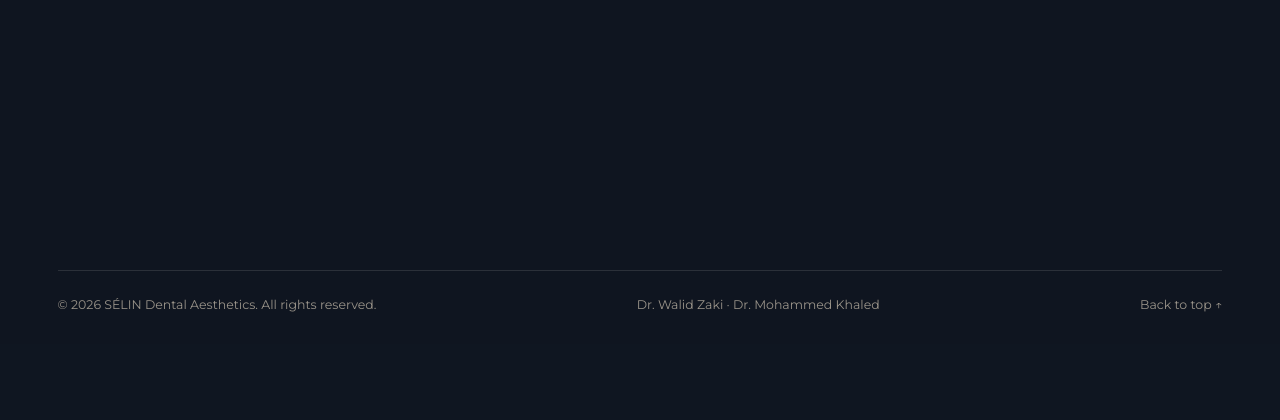
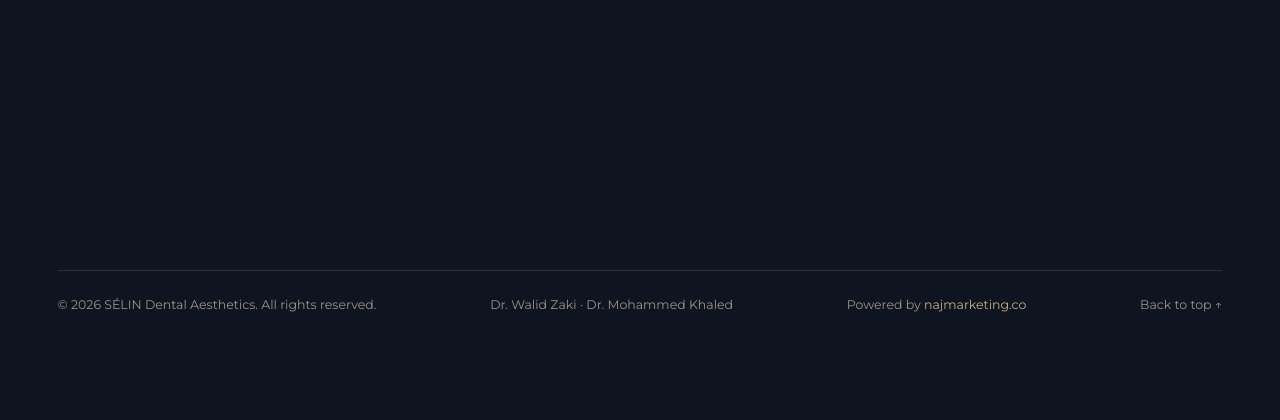
Before and after one commit to AdhamezzRz/selindentalclinic, a Node server app: page /book in a window 1280 px wide. Shown: the part 3166-3586 px from the top of the page. Before the commit the page ends 3478 px from the top, so only its background shows below. Run offline with Node 20, Linux system fonts and the light colour scheme; some libraries are stand-ins or nearby versions.

Commit message:
Footer: add 'Powered by najmarketing.co' credit (EN/AR)
Also give the footer room for the floating dock on desktop.

Co-Authored-By: Claude Opus 5.5 <noreply@anthropic.com>
Claude-Session: https://claude.ai/code/session_01Ya3rs91owZpG8VFndw1F2V

```diff
--- a/public/css/main.css
+++ b/public/css/main.css
@@ -1245,3 +1245,5 @@ img.mark { width: 100%; height: auto; display: block; }
   .story-tabs::-webkit-scrollbar { display: none; }
   .story-tab { flex: none; scroll-snap-align: start; }
 }
+.footer-credit a { color: var(--champagne); }
+@media (min-width: 861px) { .footer { padding-bottom: 104px; } }
--- a/src/i18n.js
+++ b/src/i18n.js
@@ -233,6 +233,7 @@ const ui = {
 
   'footer.line': { en: 'Darkness creates the contrast that makes the light glow.', ar: 'الظلام هو ما يجعل الضوء يتوهج.' },
   'footer.rights': { en: 'All rights reserved.', ar: 'جميع الحقوق محفوظة.' },
+  'footer.powered': { en: 'Powered by', ar: 'تطوير' },
   'footer.top': { en: 'Back to top', ar: 'للأعلى' },
 
   'nf.title': { en: 'Lost in the night sky.', ar: 'تُهت في سماء الليل.' },
--- a/views/partials/foot.ejs
+++ b/views/partials/foot.ejs
@@ -39,6 +39,7 @@
     <div class="footer-bottom">
       <span>© <%= new Date().getFullYear() %> SÉLIN Dental Aesthetics. <%= s('footer.rights') %></span>
       <span class="footer-line"><%= content.doctors.map(d => t(d.name)).join(' · ') %></span>
+      <span class="footer-credit"><%= s('footer.powered') %> <a class="ulink" href="https://najmarketing.co" target="_blank" rel="noopener" dir="ltr">najmarketing.co</a></span>
       <a href="#main" class="ulink" data-top><%= s('footer.top') %> ↑</a>
     </div>
   </footer>
```
